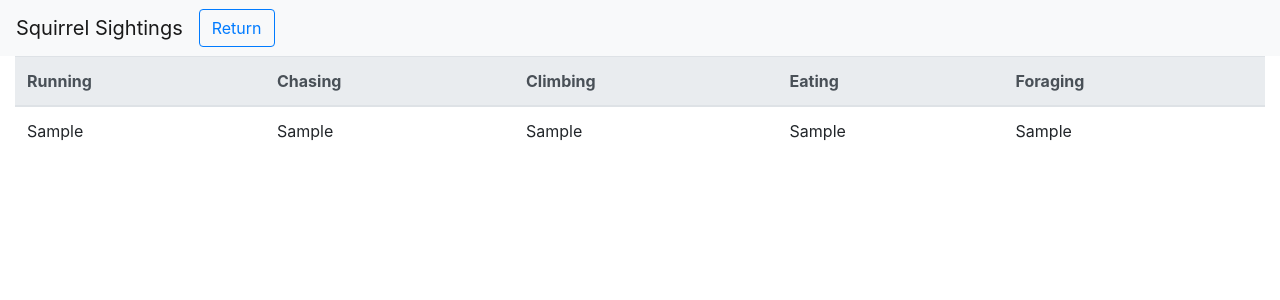
After one commit to zl2856/Toolsproject, a Django app: template sightings/templates/sightings/stats.html in a window 1280 px wide. The commit adds this page. Shown: the top 300 px of the page. Run offline with Django 3.2, Linux system fonts and the light colour scheme; the template is opened without the code that fills it: most values are stand-ins (such as "Sample title", 1, 10 or a date in 2020); some libraries are stand-ins or nearby versions.

Commit message:
introduce stat routing

```diff
--- a/sightings/static/css/index.css
+++ b/sightings/static/css/index.css
@@ -1,6 +1,6 @@
 .fa.fa-edit {
     cursor: pointer;
-    color: #EEEEEE;
+    color: #CCCCCC;
 }
 
 .fa.fa-edit:hover {
--- /dev/null
+++ b/sightings/templates/sightings/stats.html
@@ -0,0 +1,48 @@
+<!DOCTYPE html>
+<html>
+<head>
+    <title>Home</title>
+    <link rel="stylesheet" href="https://stackpath.bootstrapcdn.com/bootstrap/4.4.1/css/bootstrap.min.css" integrity="sha384-Vkoo8x4CGsO3+Hhxv8T/Q5PaXtkKtu6ug5TOeNV6gBiFeWPGFN9MuhOf23Q9Ifjh" crossorigin="anonymous">
+    <link rel="stylesheet" href="https://stackpath.bootstrapcdn.com/font-awesome/4.7.0/css/font-awesome.min.css">
+    {% load static %}
+    <link rel="stylesheet" type="text/css" href="{% static 'css/index.css' %}">
+    <script src="https://ajax.googleapis.com/ajax/libs/jquery/3.4.1/jquery.min.js"></script>
+    <script src="https://stackpath.bootstrapcdn.com/bootstrap/4.4.1/js/bootstrap.min.js" integrity="sha384-wfSDF2E50Y2D1uUdj0O3uMBJnjuUD4Ih7YwaYd1iqfktj0Uod8GCExl3Og8ifwB6" crossorigin="anonymous"></script>
+</head>
+<body>
+    <nav class="navbar navbar-expand-lg navbar-light bg-light">
+        <a class="navbar-brand" href="#">Squirrel Sightings</a>
+        <button class="navbar-toggler" type="button" data-toggle="collapse" data-target="#navbarSupportedContent" aria-controls="navbarSupportedContent" aria-expanded="false" aria-label="Toggle navigation">
+            <span class="navbar-toggler-icon"></span>
+            <button class="btn btn-outline-primary my-2 my-sm-0">Return</button>
+        </button>
+    </nav>
+    <div class="container-fluid main-container">
+    <table class="table" id="main-table">
+        <thead class="thead-light">
+            <tr>
+                <th scope="col">Running</th>
+                <th scope="col">Chasing</th>
+                <th scope="col">Climbing</th>
+                <th scope="col">Eating</th>
+                <th scope="col">Foraging</th>
+            </tr>
+        </thead>
+        <tbody>
+        <tr>
+            <td>{{ running_cnt }}</td>
+            <td>{{ chasing_cnt }}</td>
+            <td>{{ climbing_cnt }}</td>
+            <td>{{ eating_cnt }}</td>
+            <td>{{ foraging_cnt }}</td>
+        </tr>
+        </tbody>
+    </table>
+    </div>
+    <script type="text/javascript">
+        $('nav button').click(function() {
+            window.location.href = '/sightings';
+        });
+    </script>
+</body>
+</html>
--- a/sightings/urls.py
+++ b/sightings/urls.py
@@ -7,6 +7,6 @@ from django.contrib import admin
 urlpatterns = [
     path('', views.list),
     path('add', views.add),
+    path('stats', views.stats),
     path('<unique_squirrel_id>', views.update),
-    path('stats',views.stats),
 ]
```
Also changed, not shown: sightings/templates/sightings/index.html (+7 -2 lines), sightings/views.py (+10 -2 lines), sightings/templates/sightings/error.html (line endings or trailing spaces), sightings/templates/sightings/success.html (line endings or trailing spaces).
